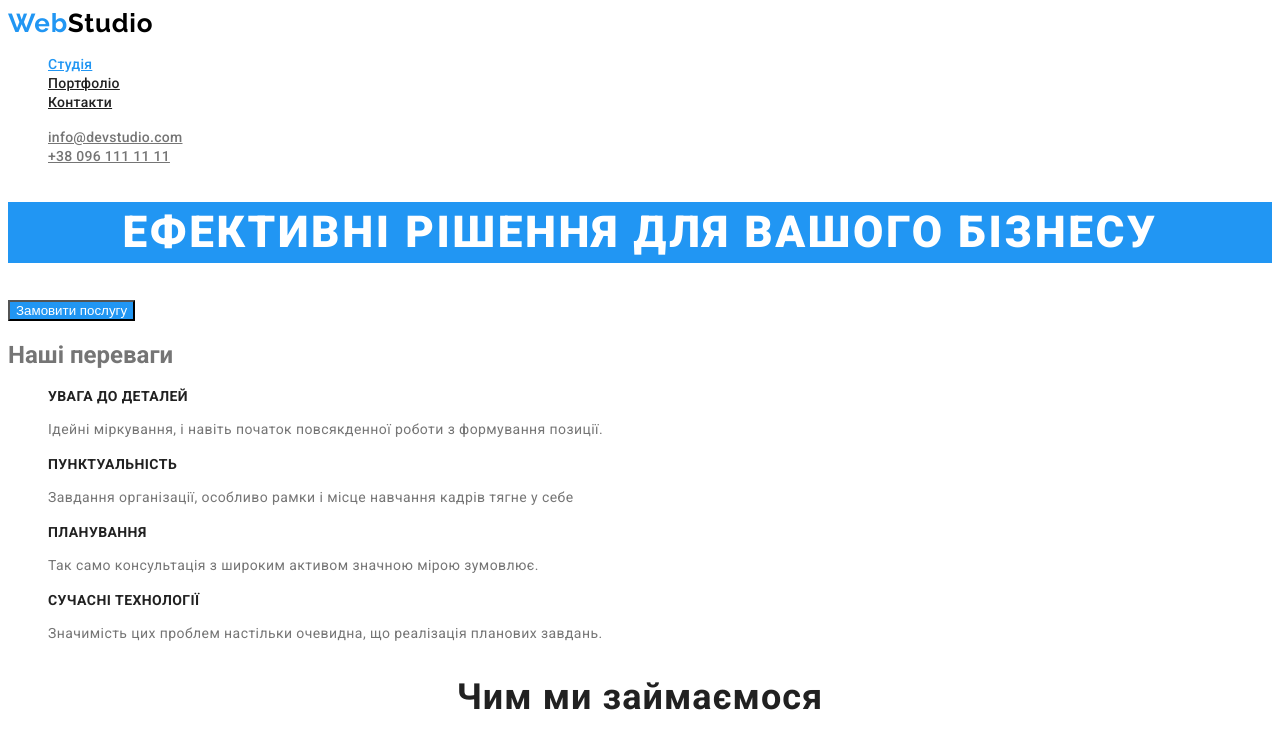
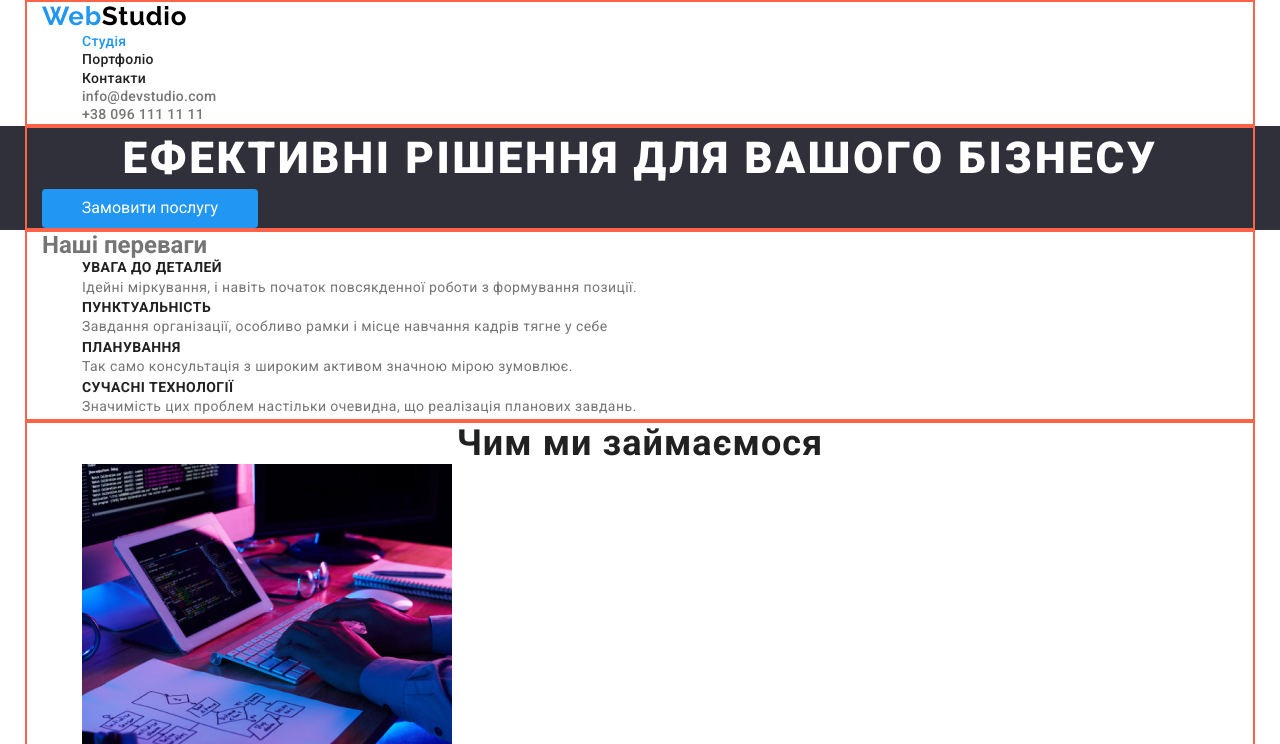
Before and after one commit to RedGidAD/hw-3, a plain HTML site: page index.html in a window 1280 px wide. Shown: the top 744 px of the page. Drawn offline with nearby package versions, Linux system fonts and the light colour scheme.

Commit message:
Step one

```diff
--- a/css/styles.css
+++ b/css/styles.css
@@ -16,6 +16,7 @@
   --white-color: #ffffff;
   --filter-batton-color: #f5f4fa;
   --black-color: #000000;
+  --hero-color: #2f303a;
 }
 body {
   background-color: var(--white-color);
@@ -25,6 +26,24 @@ body {
 }
 .list {
   list-style: none;
+}
+.link {
+  text-decoration: none;
+}
+/* global style reset */
+h1,
+h2,
+h3,
+h4,
+h5,
+h6 {
+  margin: 0px 0px 0px 0px;
+}
+p {
+  margin: 0px 0px 0px 0px;
+}
+ul {
+  margin: 0px 0px 0px 0px;
 }
 /* ================== /main seting ================== */
 
@@ -37,11 +56,17 @@ body {
   letter-spacing: 0.78px;
   text-decoration: none;
 }
-
 .heder-secend-color {
   color: var(--black-color);
 }
-
+.container {
+  width: 1230px;
+  padding-left: 15px;
+  padding-right: 15px;
+  margin-right: auto;
+  margin-left: auto;
+  border: 2px solid tomato;
+}
 .futer-secend-color {
   color: var(--white-color);
 }
@@ -54,6 +79,7 @@ body {
   font-size: 14px;
   font-weight: 500;
   letter-spacing: 0.28px;
+  text-decoration: none;
 }
 .site-nav .link:hover,
 .site-nav .link:focus {
@@ -63,6 +89,11 @@ body {
   color: var(--accent-text-color);
 }
 /* contact-header */
+/* .header {
+  border-bottom-width: 1px;
+  border-bottom-style: solid;
+  border-bottom-color: rgb(236, 236, 236);
+} */
 .contact-header .link {
   color: var(--main-text-color);
   font-size: 14px;
@@ -74,13 +105,18 @@ body {
   color: var(--accent-text-color);
 }
 /* ================== /header ================== */
-
+/* ================== HERO ================== */
+.hero {
+  background-color: var(--hero-color);
+}
+/* ================== HERO ================== */
 /* ================== FUTER ================== */
+.footer {
+  background-color: var(--hero-color);
+}
 .contact-futer-location {
   color: var(--white-color);
-  background-color: var(
-    --accent-text-color
-  ); /* ------------ DEL!!! ------------ */
+  text-decoration: none;
 }
 .contact-futer-location:hover,
 .contact-futer-location:focus {
@@ -88,6 +124,7 @@ body {
 }
 .contact-futer {
   color: rgba(0, 0, 0, 0.6);
+  text-decoration: none;
 }
 .contact-futer:hover,
 .contact-futer:focus {
@@ -98,8 +135,15 @@ body {
 /* ================== BATTON ================== */
 /* button "Замовити послугу" */
 .batton {
+  display: inline-block;
+  min-width: 216px;
+  min-height: 50;
   color: var(--white-color);
   background-color: var(--accent-text-color);
+  padding: 10px 32px 10px 32px;
+  border-width: 0;
+  border-radius: 4px;
+  cursor: pointer;
 }
 /* filter buttons */
 .filter-buttons {
@@ -119,9 +163,6 @@ body {
 /* hero */
 .hero-title {
   color: var(--white-color);
-  background-color: var(
-    --accent-text-color
-  ); /* ------------ DEL!!! ------------ */
   text-align: center;
   font-size: 44px;
   font-weight: 900;
@@ -145,6 +186,10 @@ body {
   letter-spacing: 0.42px;
 }
 /* sacteon */
+.saction {
+  padding-top: 0px;
+  padding-bottom: 0px;
+}
 .saction-titel {
   color: var(--title-text-color);
   text-align: center;
--- a/index.html
+++ b/index.html
@@ -4,12 +4,16 @@
     <meta charset="UTF-8">
     <meta name="viewport" content="width=device-width, initial-scale=1.0">
     <title>WebStudio</title>
+    <!-- fonts -->
     <link href="https://fonts.googleapis.com/css2?family=Raleway:ital,wght@0,700;1,700&family=Roboto:wght@400;500;700;900&display=swap" rel="stylesheet">
+    <!-- normals -->
+    <link rel="stylesheet" href="https://cdnjs.cloudflare.com/ajax/libs/modern-normalize/2.0.0/modern-normalize.min.css">
     <link rel="stylesheet" href="./css/styles.css">
   </head>
   <body>
     <!-- ================== Header ================== -->
-    <header>
+      <header class="header saction">
+        <div class="container">
           <!-- logo in header -->
           <a href="./index.html" class="logo">Web<span class="heder-secend-color">Studio</span></a>
           <!-- Menu nav -->
@@ -25,19 +29,25 @@
           <li><a href="info@devstudio.com" class="link">info@devstudio.com</a></li>
           <li><a href="+380961111111" class="link">+38 096 111 11 11</a></li>
           </ul>
+        </div>
+      </header>
+      <!-- e.mail and telehuon namber in header -->
     </header>
     <!-- ================== /Header ================== -->
     <!-- ================== Main ================== -->
     <main>
       <!-- ================== Hero ================== -->
-      <section class="hero">
+      <section class="hero saction">
+        <div class="container">
           <h1 class="hero-title">Ефективні рішення для вашого бізнесу</h1>
           <!-- button "Замовити послугу" -->
           <button type="button" class="batton">Замовити послугу</button>
+        </div>
       </section>
       <!-- ================== /Hero ================== -->
       <!-- ================== Advantages ================== -->
-      <section>
+      <section class="saction">
+        <div class="container">
           <h2>Наші переваги</h2>
           <ul class="list">
             <li>
@@ -68,10 +78,12 @@
               </p>
             </li>
           </ul>
+        </div>
       </section>
       <!-- ================== /Advantages ================== -->
       <!-- ================== What are we doing ================== -->
-      <section>
+      <section class="saction">
+        <div class="container">
           <h2 class="saction-titel">Чим ми займаємося</h2>
           <ul class="list">
             <li>
@@ -96,10 +108,12 @@
                 height="294">
             </li>
           </ul>
+        </div>
       </section>
       <!-- ================== What are we doing ================== -->
       <!-- ================== Our team ================== -->
-      <section>
+      <section class="saction">
+        <div class="container">
           <h2 class="saction-titel">Наша команда</h2>
           <ul class="list">
             <li>
@@ -139,12 +153,14 @@
                   <p  class="team-profession">UI Designer</p>
             </li>
           </ul>
+        </div>
       </section>
       <!-- ================== /Our team ================== -->
     </main>
     <!-- ================== Main ================== -->
     <!-- ================== Footer ================== -->
-    <footer>
+    <footer class="footer saction">
+      <div class="container">
       <!-- Logo in futer -->
       <a href="./index.html" class="logo">Web<span class="futer-secend-color">Studio</span></a>
       <!-- address in futer -->
@@ -155,6 +171,7 @@
           <li><a href="+380961111111" class="contact-futer">+38 096 111 11 11</a></li>
         </ul>
       </address>
+      </div>
     </footer>
     <!-- ================== /Footer ================== -->
   </body>
```
Also changed, not shown: partpholyo.html (+23 -28 lines). Lines whose indentation alone changed are shown as unchanged.
